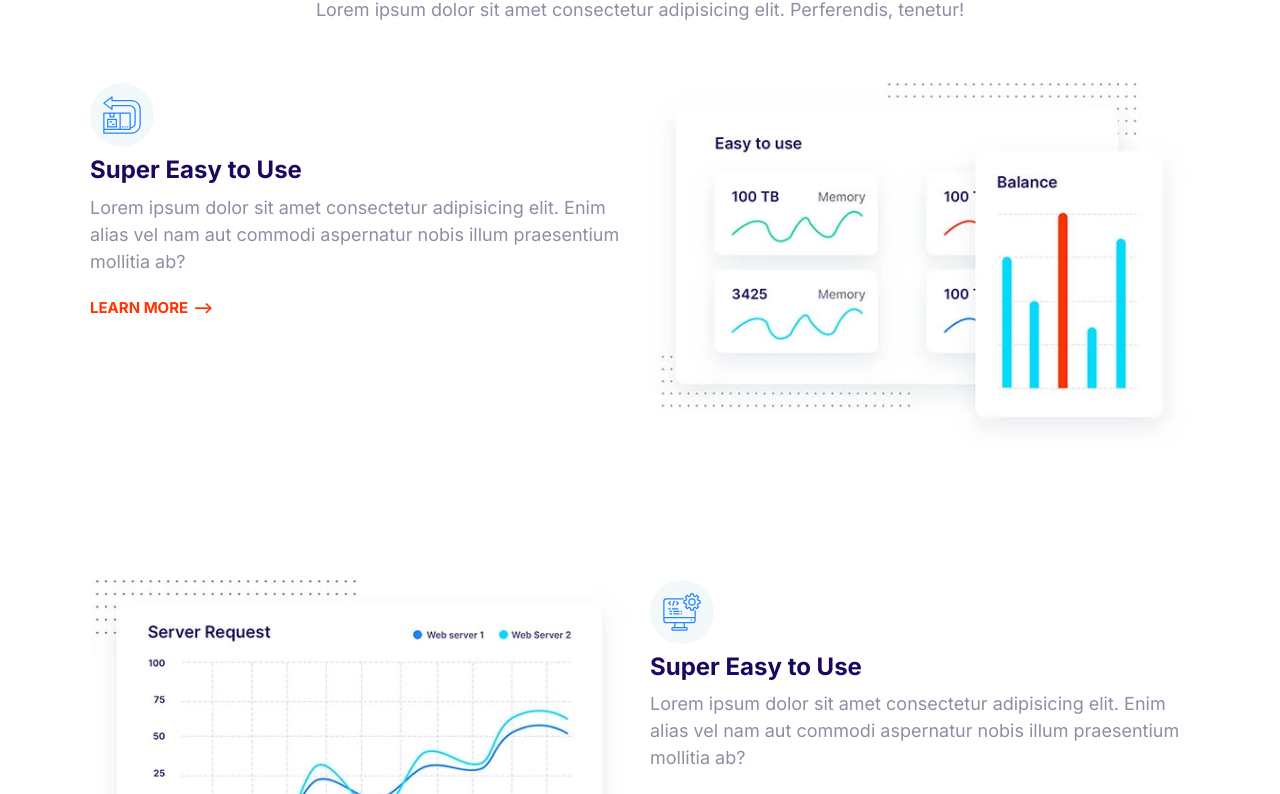
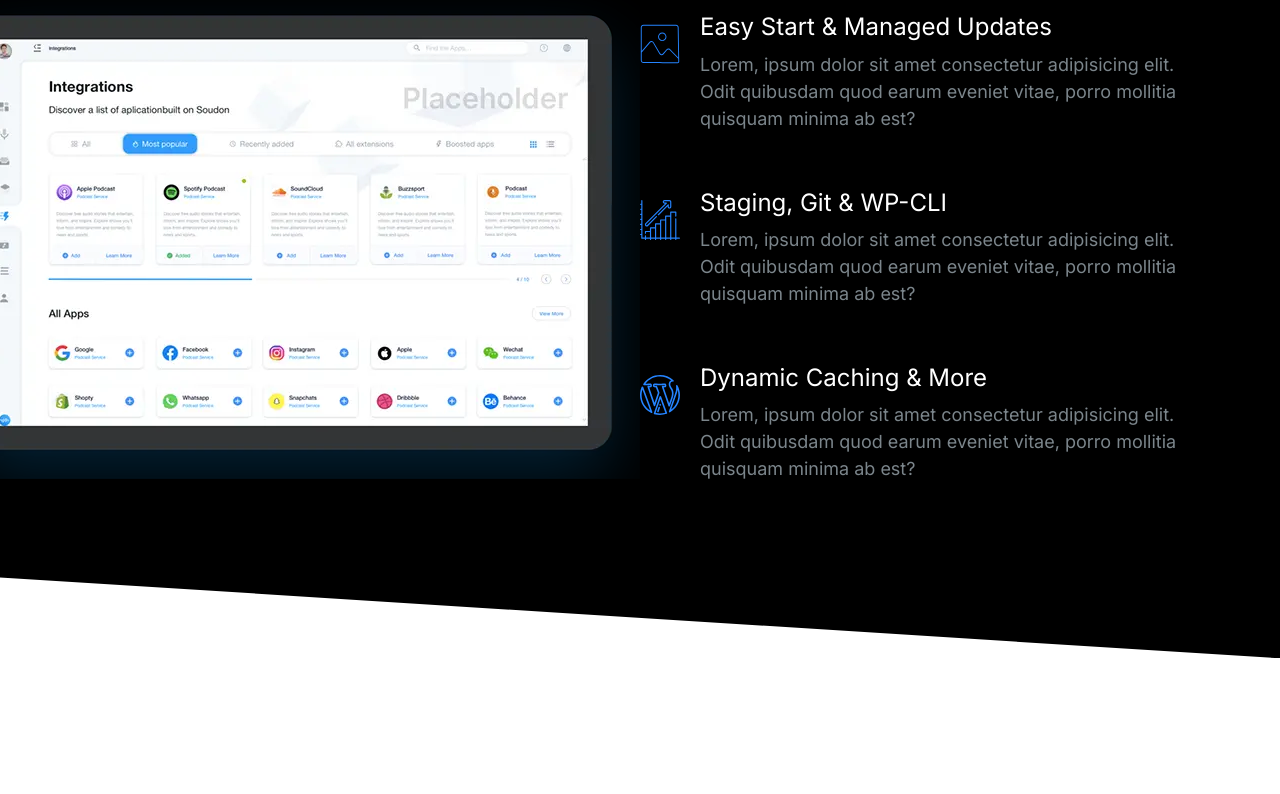
Before and after one commit to SamGitHub3/moshifybysam, a plain HTML site: page index.html in a window 1280 px wide. Shown: the part 151-945 px from the top of the page. After the commit the page ends 809 px from the top, so only its background shows below. Drawn offline with Linux system fonts and the light colour scheme.

Commit message:
Constructing showcase block.

```diff
--- a/css/styles.css
+++ b/css/styles.css
@@ -14,6 +14,11 @@
 }
 
 /* Typography */
+
+::selection {
+    background: var(--color-primary);
+    color: #fff;
+}
 
 html {
     font-size: 62.5%;
@@ -43,6 +48,7 @@ h2 {
 
 h3 {
     font-size: 3rem;
+    font-weight: 500;
 }
 
 p {
@@ -136,7 +142,6 @@ a {
 .list {
     list-style: none;
     padding-left: 0;
-    color: var(--color-headings);
 }
 
 .list--inline .list__item {
@@ -147,6 +152,7 @@ a {
 .list--tick {
     list-style-image: url(../images/tick.svg);
     padding-left: 3rem;
+    color: var(--color-headings);
 }
 
 .list--tick .list__item {
@@ -420,6 +426,7 @@ a {
 
 .media {
     display: flex;
+    margin-bottom: 4rem;
 }
 
 .media__title {
@@ -629,18 +636,20 @@ a {
     color: #7b858b;
 }
 
-.block--dark .block__heading {
+.block--dark h1,
+.block--dark h2,
+.block--dark h3 {
     color: #fff;
 }
 
 .block--skewed-right {
     padding-bottom: calc(var(--padding-vertical) + 4rem);
-    clip-path: polygon(0% 0%, 100% 0%, 100% 100%, 0% 80%);
+    clip-path: polygon(0% 0%, 100% 0%, 100% 100%, 0% 90%);
 }
 
 .block--skewed-left {
     padding-bottom: calc(var(--padding-vertical) + 4rem);
-    clip-path: polygon(0% 0%, 100% 0%, 100% 80%, 0% 100%);
+    clip-path: polygon(0% 0%, 100% 0%, 100% 90%, 0% 100%);
 }
 
 .container {
@@ -714,11 +723,6 @@ a {
 }
 
 /* Hero */
-
-.hero {
-    clip-path: polygon(0% 0%, 100% 0%, 100% 90%, 0% 100%);
-
-}
 
 .hero__tagline {
     font-size: 2rem;
@@ -801,3 +805,24 @@ a {
         order: 2;
     }
 }
+
+/* Showcase Block */
+
+.block-showcase__image > img {
+    width: 100%;
+}
+
+@media screen and (min-width: 768px) {
+    .block-showcase .grid {
+        grid-template-columns: 50% 50%;
+    }
+
+    .block-showcase__image {
+        justify-self: end;
+    }
+
+    .block-showcase__image > img {
+        width: auto;
+        max-width: 700px;
+    }
+}
--- a/index.html
+++ b/index.html
@@ -18,91 +18,78 @@
     ></script>
   </head>
   <body>
-    <section class="block container">
+    <section class="block block--dark block--skewed-right block-showcase">
       <header class="block__header">
-        <h2>Host On The Cloud to Keep Growing</h2>
-        <p>
-          Lorem ipsum dolor sit amet consectetur adipisicing elit. Perferendis,
-          tenetur!
-        </p>
+        <h2>User-Friendly Control Panel</h2>
       </header>
-      <article class="grid grid--1x2 feature">
-        <div class="feature__content">
-          <span class="icon-container">
-            <svg class="icon icon--primary">
-              <use xlink:href="images/sprite.svg#easy"></use>
-            </svg>
-          </span>
-
-          <h3 class="feature__heading">Super Easy to Use</h3>
-          <p>
-            Lorem ipsum dolor sit amet consectetur adipisicing elit. Enim alias
-            vel nam aut commodi aspernatur nobis illum praesentium mollitia ab?
-          </p>
-          <a href="#" class="link-arrow">Learn More</a>
-        </div>
-        <picture>
+      <div class="container grid grid--1x2">
+        <picture class="block-showcase__image">
           <source
             type="image/webp"
-            srcset="images/easy.webp 1x, images/easy@2x.webp 2x" />
+            srcset="images/ipad.webp 1x, images/ipad@2x.webp 2x"
+          />
           <source
-            type="image/jpg"
-            srcset="images/easy.jpg 1x, images/easy@2x.jpg 2x" />
-          <img class="feature__image" src="images/easy@2x.jpg" alt=""
-        /></picture>
-      </article>
-      <article class="grid grid--1x2 feature">
-        <div class="feature__content">
-          <span class="icon-container">
+            type="image/png"
+            srcset="images/ipad.png 1x, images/ipad@2x.png 2x"
+          />
+
+          <img src="images/ipad.png" alt="" />
+        </picture>
+        <ul class="list">
+          <li>
+            <div class="media">
+              <div class="media__image">
                 <svg class="icon icon--primary">
-              <use xlink:href="images/sprite.svg#computer"></use>
+                  <use xlink:href="images/sprite.svg#snap"></use>
                 </svg>
-          </span>
-
-          <h3 class="feature__heading">Super Easy to Use</h3>
+              </div>
+              <div class="media__body">
+                <h3 class="media__title">Easy Start & Managed Updates</h3>
                 <p>
-            Lorem ipsum dolor sit amet consectetur adipisicing elit. Enim alias
-            vel nam aut commodi aspernatur nobis illum praesentium mollitia ab?
+                  Lorem, ipsum dolor sit amet consectetur adipisicing elit. Odit
+                  quibusdam quod earum eveniet vitae, porro mollitia quisquam
+                  minima ab est?
                 </p>
-          <a href="#" class="link-arrow">Learn More</a>
               </div>
-        <picture>
-          <source
-            type="image/webp"
-            srcset="images/fast.webp 1x, images/fast@2x.webp 2x" />
-          <source
-            type="image/jpg"
-            srcset="images/fast.jpg 1x, images/fast@2x.jpg 2x" />
-          <img class="feature__image" src="images/fast@2x.jpg" alt=""
-        /></picture>
-      </article>
-      <article class="grid grid--1x2 feature">
-        <div class="feature__content">
-          <span class="icon-container">
+            </div>
+          </li>
+          <li>
+            <div class="media">
+              <div class="media__image">
                 <svg class="icon icon--primary">
-              <use xlink:href="images/sprite.svg#settings"></use>
+                  <use xlink:href="images/sprite.svg#growth"></use>
                 </svg>
-          </span>
-
-          <h3 class="feature__heading">Super Easy to Use</h3>
+              </div>
+              <div class="media__body">
+                <h3 class="media__title">Staging, Git & WP-CLI</h3>
                 <p>
-            Lorem ipsum dolor sit amet consectetur adipisicing elit. Enim alias
-            vel nam aut commodi aspernatur nobis illum praesentium mollitia ab?
+                  Lorem, ipsum dolor sit amet consectetur adipisicing elit. Odit
+                  quibusdam quod earum eveniet vitae, porro mollitia quisquam
+                  minima ab est?
                 </p>
-          <a href="#" class="link-arrow">Learn More</a>
               </div>
-        <picture>
-          <source
-            type="image/webp"
-            srcset="images/wordpress.webp 1x, images/wordpress@2x.webp 2x" />
-          <source
-            type="image/jpg"
-            srcset="images/wordpress.jpg 1x, images/wordpress@2x.jpg 2x" />
-          <img class="feature__image" src="images/wordpress@2x.jpg" alt=""
-        /></picture>
-      </article>
+            </div>
+          </li>
+          <li>
+            <div class="media">
+              <div class="media__image">
+                <svg class="icon icon--primary">
+                  <use xlink:href="images/sprite.svg#wordpress"></use>
+                </svg>
+              </div>
+              <div class="media__body">
+                <h3 class="media__title">Dynamic Caching & More</h3>
+                <p>
+                  Lorem, ipsum dolor sit amet consectetur adipisicing elit. Odit
+                  quibusdam quod earum eveniet vitae, porro mollitia quisquam
+                  minima ab est?
+                </p>
+              </div>
+            </div>
+          </li>
+        </ul>
+      </div>
     </section>
-
     <script src="js/main.js"></script>
   </body>
 </html>
```
Also changed, not shown: css/components/showcase.html (added, +72 -0 lines), images/ipad.png (added), images/ipad.webp (added), images/ipad@2x.png (added), images/ipad@2x.webp (added). Lines whose indentation alone changed are shown as unchanged.
